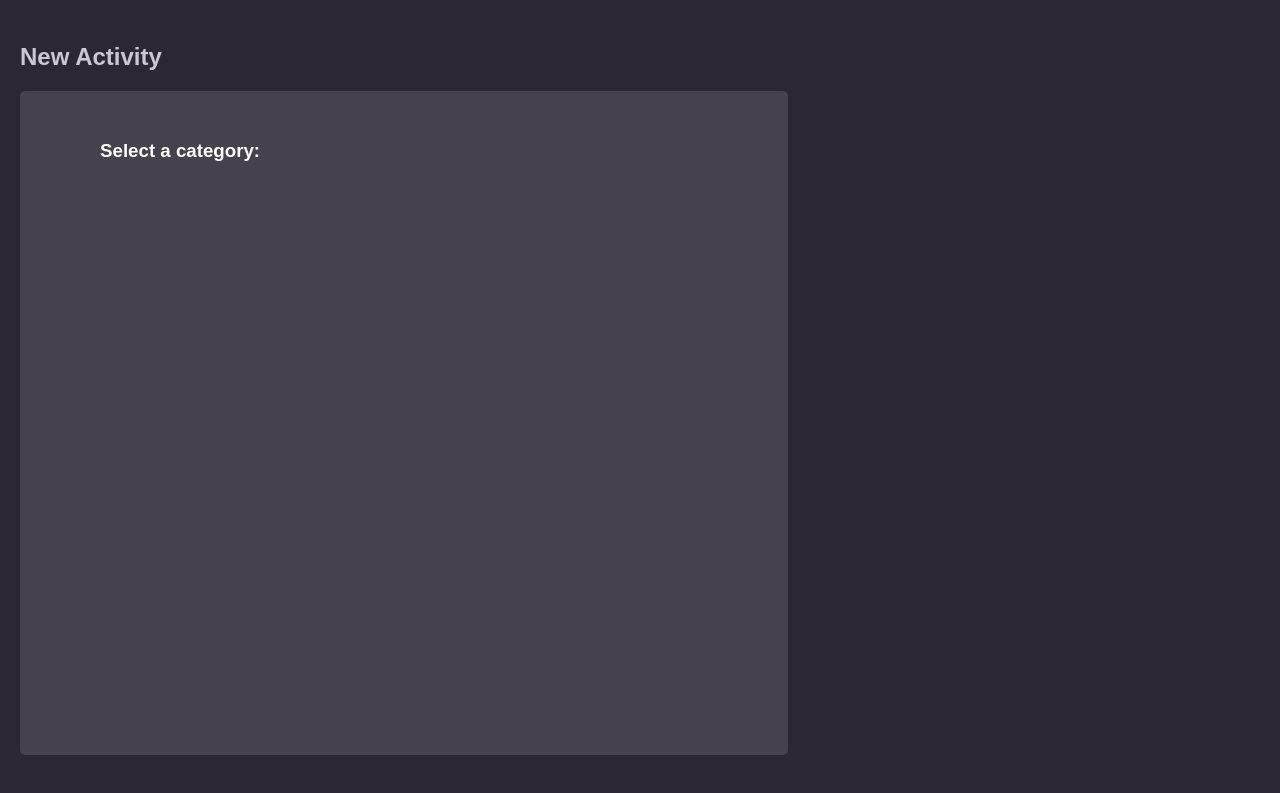
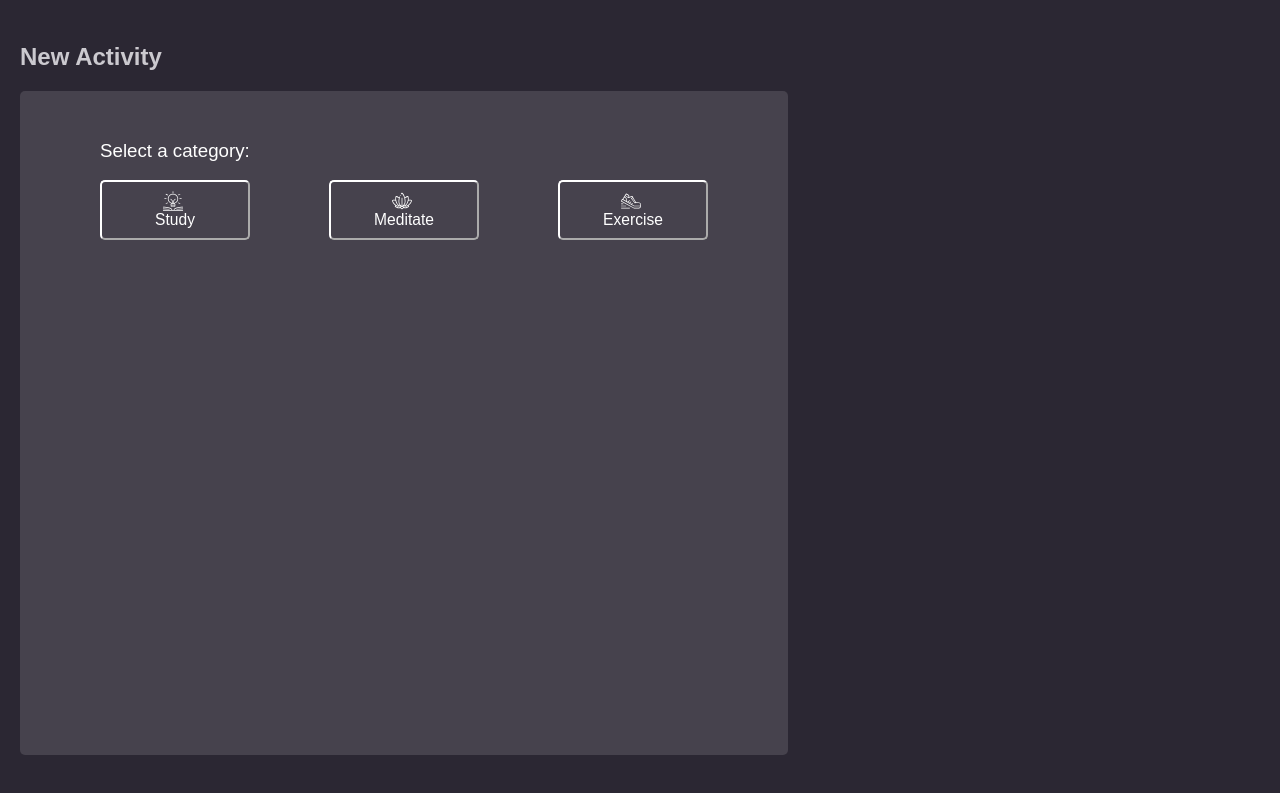
Before and after one commit to Rostammahabadi/intention-timer, a plain HTML site: page index.html in a window 1280 px wide. Shown: the part 67-860 px from the top of the page. Drawn offline with Linux system fonts and the light colour scheme.

Commit message:
Added assets to asset file, added section with the three buttons, included pictures from assets

```diff
--- a/index.html
+++ b/index.html
@@ -15,6 +15,20 @@
       <section>
         <div class="container">
           <h3>Select a category:</h3>
+          <section class='button-container'>
+            <button class="study-button" type="button">
+              <img class="study" src="assets/study.svg" id="blank-study" />
+              <h3 class="in-button">Study</h3>
+            </button>
+            <button class="study-button" type="button">
+              <img class="study" src="assets/meditate.svg" id="blank-study" />
+              <h3 class="in-button">Meditate</h3>
+            </button>
+            <button class="study-button" type="button">
+              <img class="study" src="assets/exercise.svg" id="blank-study" />
+              <h3 class="in-button">Exercise</h3>
+            </button>
+          </section>
         </div>
       </section>
     </main>
--- a/styles.css
+++ b/styles.css
@@ -47,3 +47,32 @@ section{
   width: 90%;
   height: 83%;
 }
+.button-container{
+  display:flex;
+  justify-content: space-between;
+  margin:0px;
+  width:100%;
+}
+button{
+  background-color:#46424D;
+  height:60px;
+  border-color:white;
+  border-radius: 5px;
+  width:150px;
+  display:inline-block;
+  text-align:center;
+  cursor:pointer;
+}
+.in-button{
+  margin:0;
+  color:white;
+}
+.study{
+  display:flex;
+  width:20px;
+  height:20px;
+  margin-left:55px;
+}
+h3{
+  font-weight:normal;
+}
```
Also changed, not shown: assets/exercise-active.svg (added), assets/exercise.svg (added), assets/meditate-active.svg (added), assets/meditate.svg (added), assets/study-active.svg (added), assets/study.svg (added), assets/warning.svg (added).
